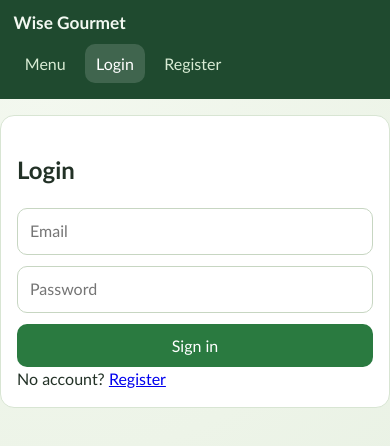
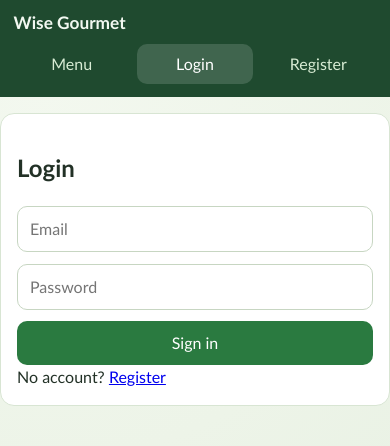
Before and after one commit to razzy-max/wisegourmet, a React (Vite) app in the folder client/: page /login in a window 390 px wide. Shown: the top 446 px of the page. Built offline with nearby package versions, Linux system fonts and the light colour scheme; no server answers.

Commit message:
Improve mobile nav UX, add stale-while-revalidate menu load, and refine rider/checkout details

```diff
--- a/client/src/App.css
+++ b/client/src/App.css
@@ -729,30 +729,25 @@ select:hover {
 
   .nav-inner nav {
     width: 100%;
-    display: flex;
-    flex-wrap: nowrap;
-    overflow-x: auto;
-    -webkit-overflow-scrolling: touch;
-    scrollbar-width: none;
-    padding-bottom: 0.2rem;
-    gap: 0.5rem;
-  }
-
-  .nav-inner nav::-webkit-scrollbar {
-    display: none;
+    display: grid;
+    grid-template-columns: repeat(3, minmax(0, 1fr));
+    gap: 0.45rem;
   }
 
   .nav-link,
   .nav-inner .btn {
-    flex: 0 0 auto;
+    width: 100%;
+    text-align: center;
     white-space: nowrap;
-    padding: 0.48rem 0.7rem;
+    overflow: hidden;
+    text-overflow: ellipsis;
+    padding: 0.5rem 0.45rem;
     border-radius: 10px;
   }
 
   .nav-inner .btn {
     min-height: 38px;
-    padding: 0.45rem 0.8rem;
+    padding: 0.45rem 0.55rem;
   }
 
   .nav-inner .btn.btn-ghost {
--- a/client/src/pages/CheckoutPage.jsx
+++ b/client/src/pages/CheckoutPage.jsx
@@ -23,7 +23,7 @@ const getZoneLabel = (zone) => {
     case 'outside':
       return 'Outside';
     default:
-      return 'Zone A';
+      return 'Select zone';
   }
 };
 
@@ -35,7 +35,7 @@ export default function CheckoutPage() {
     area: '',
     landmark: '',
     notes: '',
-    zone: 'zone_a',
+    zone: '',
   });
   const [result, setResult] = useState('');
   const [error, setError] = useState('');
@@ -46,7 +46,7 @@ export default function CheckoutPage() {
   const cartItems = cart.items || [];
   const displayedItems = order?.items || cartItems;
   const subtotal = displayedItems.reduce((sum, item) => sum + Number(item.price || item.priceSnapshot || 0) * Number(item.quantity || 0), 0);
-  const deliveryFee = ZONE_FEES[form.zone] ?? ZONE_FEES.outside;
+  const deliveryFee = order ? Number(order.deliveryFee || 0) : (ZONE_FEES[form.zone] ?? 0);
   const total = order ? Number(order.total || order.totalAmount || subtotal + deliveryFee) : subtotal + deliveryFee;
 
   useEffect(() => {
@@ -124,6 +124,12 @@ export default function CheckoutPage() {
 
     if ((cart.items || []).length === 0) {
       setError('Your cart is empty. Add items before checkout.');
+      setLoading(false);
+      return;
+    }
+
+    if (!form.zone) {
+      setError('Please select a delivery zone.');
       setLoading(false);
       return;
     }
@@ -227,7 +233,14 @@ export default function CheckoutPage() {
             value={form.notes}
             onChange={(event) => setForm((prev) => ({ ...prev, notes: event.target.value }))}
           />
-          <select value={form.zone} onChange={(event) => setForm((prev) => ({ ...prev, zone: event.target.value }))}>
+          <select
+            value={form.zone}
+            onChange={(event) => setForm((prev) => ({ ...prev, zone: event.target.value }))}
+            required
+          >
+            <option value="" disabled>
+              Select zone
+            </option>
             <option value="zone_a">Zone A</option>
             <option value="zone_b">Zone B</option>
             <option value="zone_c">Zone C</option>
--- a/client/src/pages/HomeMenuPage.jsx
+++ b/client/src/pages/HomeMenuPage.jsx
@@ -96,15 +96,14 @@ export default function HomeMenuPage() {
   const fetchData = useCallback(async () => {
     const cacheKey = getMenuCacheKey(selectedCategory, search);
     const cached = readMenuCache(cacheKey);
+    const hasCachedData = Boolean(cached?.items && cached?.categories);
 
-    if (cached?.items && cached?.categories) {
+    if (hasCachedData) {
       setItems(cached.items);
       setCategories(cached.categories);
-      setLoading(false);
-      return;
     }
 
-    setLoading(true);
+    setLoading(!hasCachedData);
     try {
       const [menuRes, categoryRes] = await Promise.all([
         menuApi.list({
--- a/client/src/pages/RiderDeliveryHistoryPage.jsx
+++ b/client/src/pages/RiderDeliveryHistoryPage.jsx
@@ -51,6 +51,7 @@ export default function RiderDeliveryHistoryPage() {
             <article className="panel" key={order._id}>
               <h4>Order {order._id.slice(-6)}</h4>
               <p>Customer: {order.customer?.fullName || 'Unknown'}</p>
+              <p>Phone: {order.customer?.phone || 'Not provided'}</p>
               <p>Status: {order.status}</p>
               <p>Address: {order.deliveryAddress?.fullText || 'Not provided'}</p>
               <p>Fee: N {Number(order.deliveryFee || 0).toLocaleString()}</p>
--- a/client/src/pages/RiderQueuePage.jsx
+++ b/client/src/pages/RiderQueuePage.jsx
@@ -118,6 +118,7 @@ export default function RiderQueuePage() {
             <article className="panel" key={order._id}>
               <h4>Order {order._id.slice(-6)}</h4>
               <p>Customer: {order.customer?.fullName || 'Unknown'}</p>
+              <p>Phone: {order.customer?.phone || 'Not provided'}</p>
               <p>Status: {order.status}</p>
               <p>
                 Accepted by:{' '}
@@ -146,6 +147,7 @@ export default function RiderQueuePage() {
               <h4>Order {order._id.slice(-6)}</h4>
               <p>Status: {order.status}</p>
               <p>Customer: {order.customer?.fullName || 'Unknown'}</p>
+              <p>Phone: {order.customer?.phone || 'Not provided'}</p>
               <p>Being handled by: {order.assignedRider?.fullName || 'You'}</p>
               <p>Address: {order.deliveryAddress?.fullText || 'Not provided'}</p>
 
```
